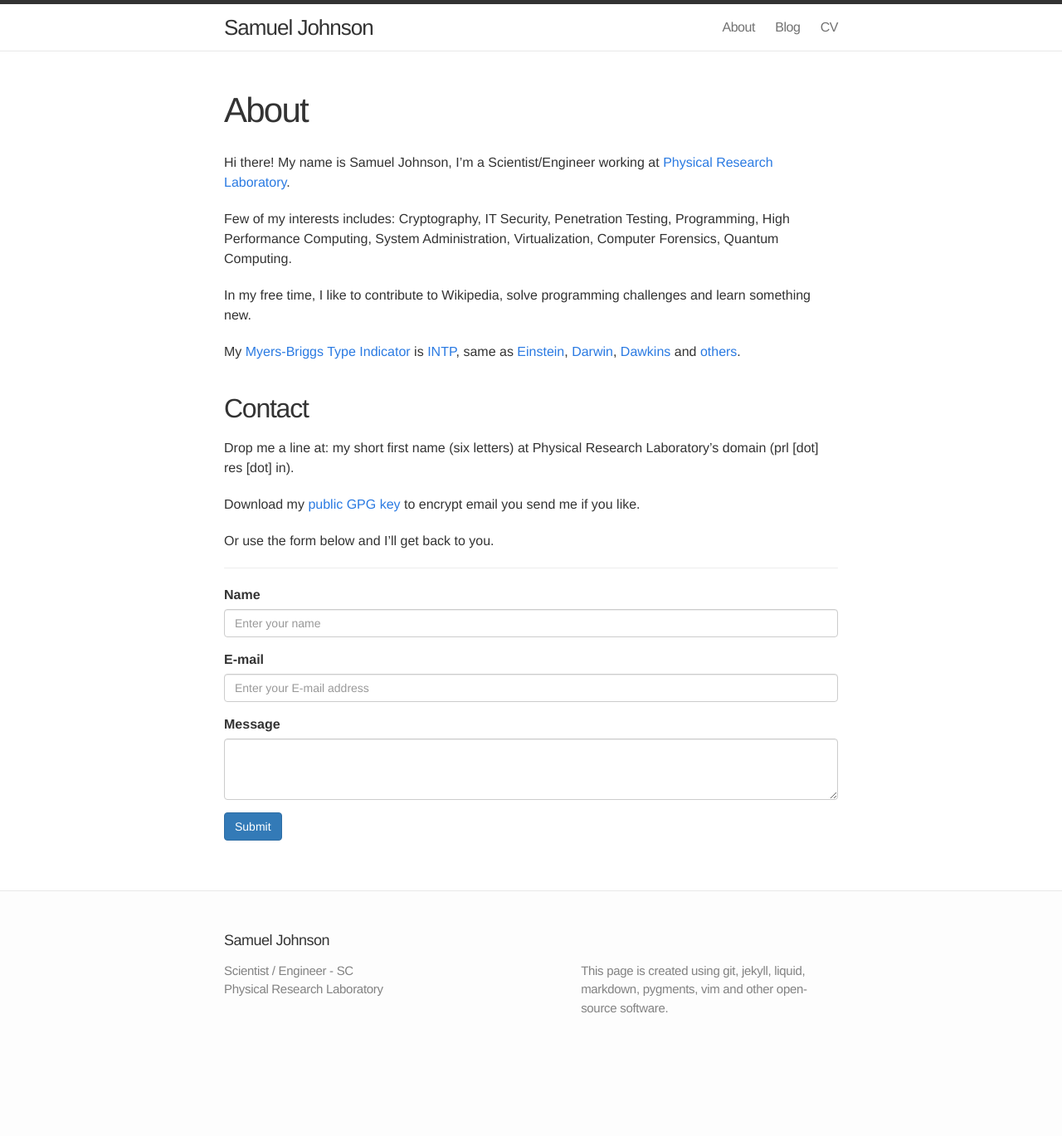
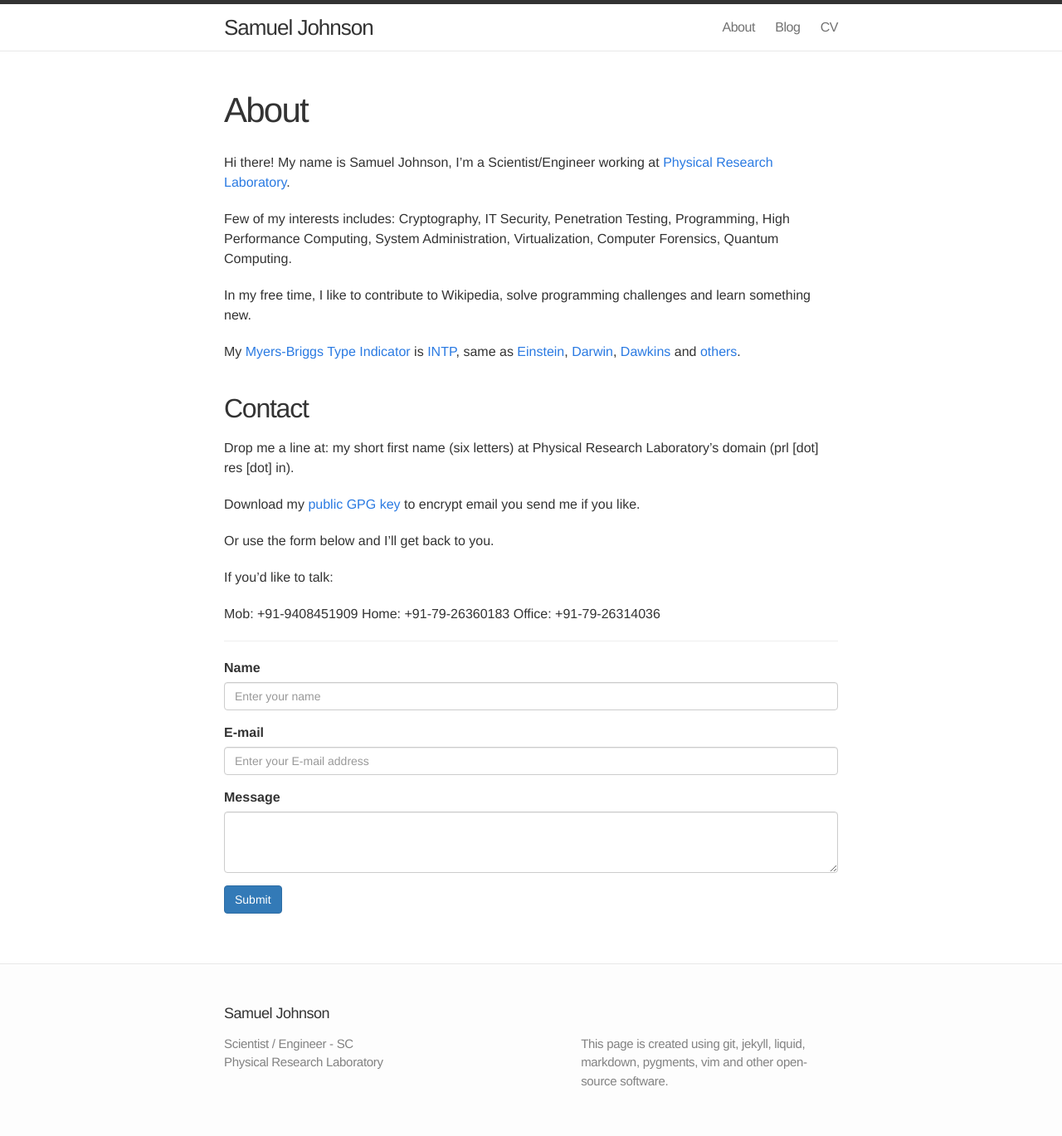
Before and after one commit to samueljohnson/samueljohnson.github.io.archive, a Jekyll site: the page built from about.markdown, in a window 1280 px wide. Shown: the whole page at 83% size. Built offline with Jekyll 4.4.1, drawn with Linux system fonts in a browser that asks for light colours; nearby versions of some CDN libraries; before the commit the page ends 1281 px from its top, so only the background shows below that.

Commit message:
Added contact numbers

```diff
--- a/about.markdown
+++ b/about.markdown
@@ -20,6 +20,12 @@ Download my [public GPG key](/assets/txt/PRL_Public.asc) to encrypt email you se
 
 Or use the form below and I'll get back to you.
 
+If you'd like to talk:
+
+Mob: +91-9408451909
+Home: +91-79-26360183
+Office: +91-79-26314036
+
 ----
 
   <form method="POST" action="http://forms.brace.io/esamueljohnson@gmail.com">
```
